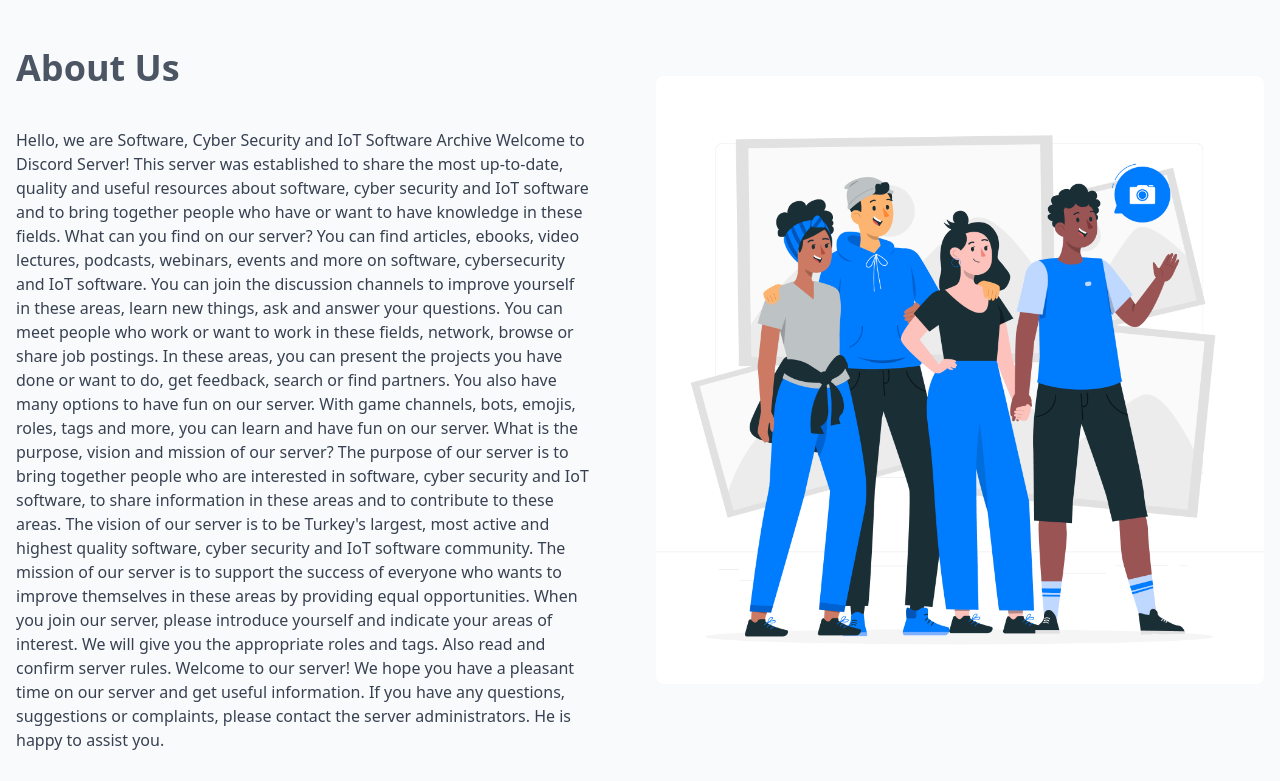
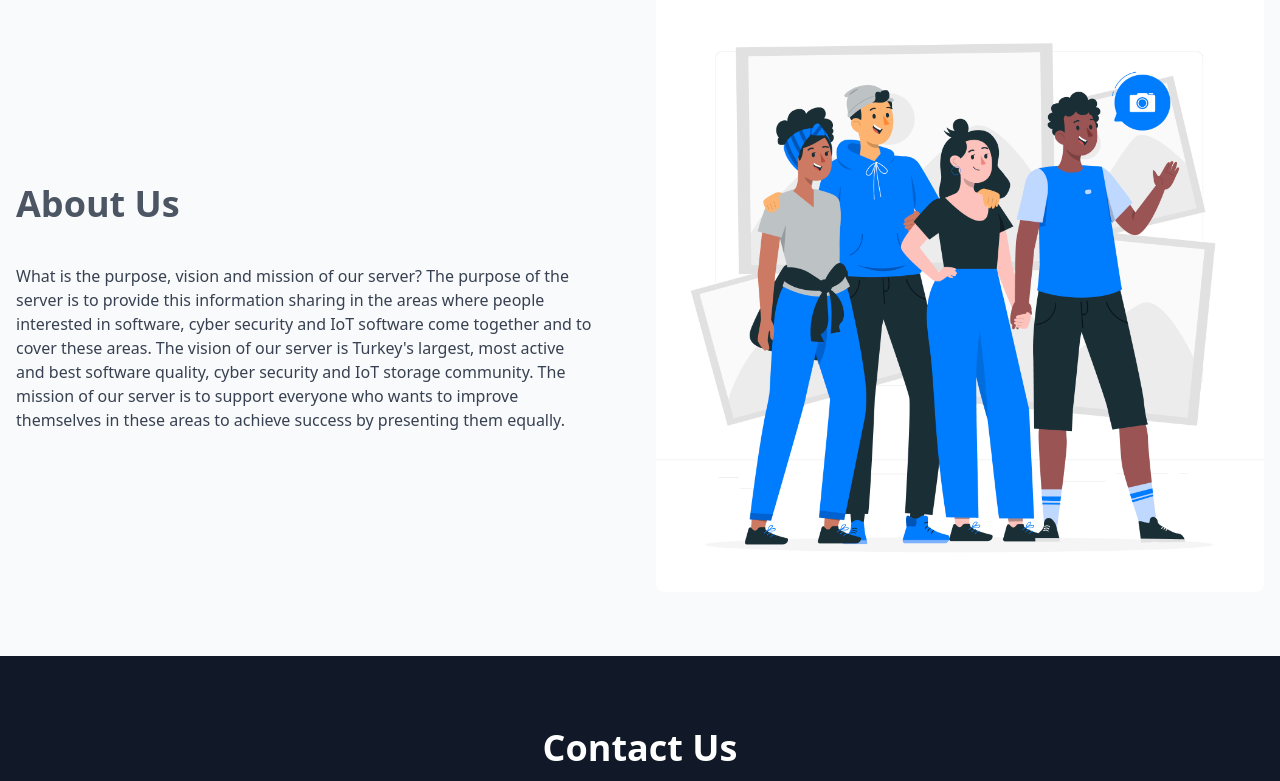
Before and after one commit to thepesa/assholeweb, a website: page index.html in a window 1280 px wide. Shown: the part 880-1661 px from the top of the page. Drawn offline with nearby package versions, Linux system fonts and the light colour scheme.

Commit message:
Update index.html

```diff
--- a/index.html
+++ b/index.html
@@ -63,26 +63,11 @@
                         class="animate-text-fade animate__fadeInDown text-2xl md:text-4xl font-black mb-4 text-gray-600">
                         About Us</h2>
                     <p class="text-gray-700 mb-6"></p>
-                    <p class="animate-text-fade animate__fadeInLeft text-gray-700 mb-6 mr-8">Hello, we are Software, Cyber Security and IoT Software Archive Welcome to Discord Server!
+                    <p class="animate-text-fade animate__fadeInLeft text-gray-700 mb-6 mr-8">What is the purpose, vision and mission of our server?
 
-This server was established to share the most up-to-date, quality and useful resources about software, cyber security and IoT software and to bring together people who have or want to have knowledge in these fields.
-
-What can you find on our server?
-
-You can find articles, ebooks, video lectures, podcasts, webinars, events and more on software, cybersecurity and IoT software.
-You can join the discussion channels to improve yourself in these areas, learn new things, ask and answer your questions.
-You can meet people who work or want to work in these fields, network, browse or share job postings.
-In these areas, you can present the projects you have done or want to do, get feedback, search or find partners.
-You also have many options to have fun on our server. With game channels, bots, emojis, roles, tags and more, you can learn and have fun on our server.
-What is the purpose, vision and mission of our server?
-
-The purpose of our server is to bring together people who are interested in software, cyber security and IoT software, to share information in these areas and to contribute to these areas.
-The vision of our server is to be Turkey's largest, most active and highest quality software, cyber security and IoT software community.
-The mission of our server is to support the success of everyone who wants to improve themselves in these areas by providing equal opportunities.
-
-When you join our server, please introduce yourself and indicate your areas of interest. We will give you the appropriate roles and tags. Also read and confirm server rules.
-
-Welcome to our server! We hope you have a pleasant time on our server and get useful information. If you have any questions, suggestions or complaints, please contact the server administrators. He is happy to assist you.
+The purpose of the server is to provide this information sharing in the areas where people interested in software, cyber security and IoT software come together and to cover these areas.
+The vision of our server is Turkey's largest, most active and best software quality, cyber security and IoT storage community.
+The mission of our server is to support everyone who wants to improve themselves in these areas to achieve success by presenting them equally.
                     </p>
                 </div>
             </div>
```
